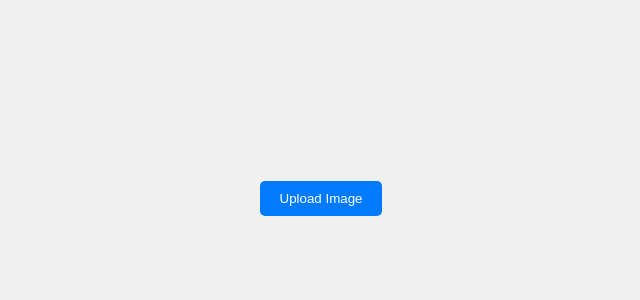
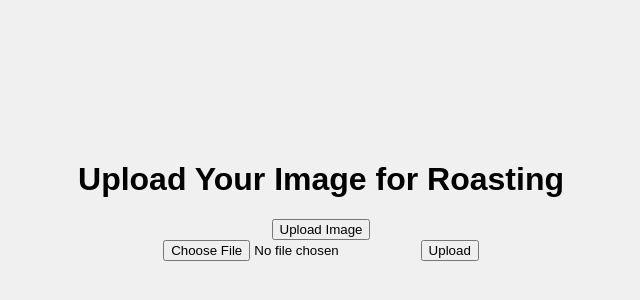
Before and after one commit to saanubarii/Roastink.art, a plain HTML site: page Public/Index.html in a window 1280 px wide. Shown: the part 192-492 px from the top of the page, without its empty margins (319-959 px from the left). Drawn offline with Linux system fonts and the light colour scheme.

Commit message:
Update Index.html

```diff
--- a/Public/Index.html
+++ b/Public/Index.html
@@ -3,23 +3,22 @@
 <head>
   <meta charset="UTF-8">
   <meta name="viewport" content="width=device-width, initial-scale=1.0">
-    <title>Image Roasting App</title>
+  <title>Image Roasting AI</title>
   <link rel="stylesheet" href="styles.css">
 </head>
 <body>
   <div class="container">
-        <div class="upload-box">
-            <button id="dropdownButton" class="dropdown-button">Upload Image</button>
-            <div id="dropdownMenu" class="dropdown-menu">
-                <input type="file" id="imageUpload" accept="image/*">
+    <h1>Upload Your Image for Roasting</h1>
+    <div class="upload-container">
+      <button class="dropbtn">Upload Image</button>
+      <div id="myDropdown" class="dropdown-content">
+        <input type="file" id="fileInput">
         <button id="uploadButton">Upload</button>
       </div>
     </div>
-        <div id="imageContainer" class="image-container">
-            <!-- Image preview will be displayed here -->
-        </div>
-        <div id="roastText" class="roast-text">
-            <!-- Roasting text will be displayed here -->
+    <div class="image-preview" id="imagePreview"></div>
+    <div class="response-container">
+      <p id="responseText"></p>
     </div>
   </div>
   <script src="script.js"></script>
```
Lines whose indentation alone changed are shown as unchanged.
